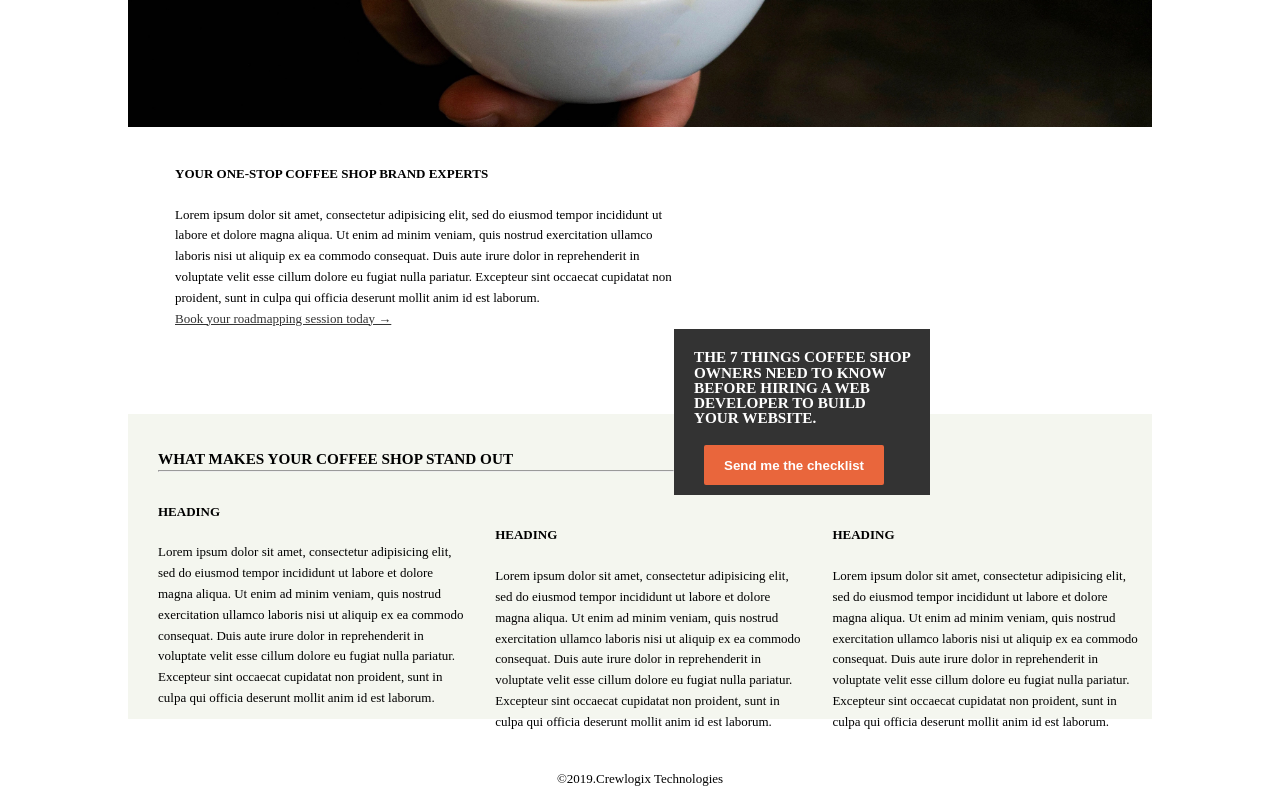
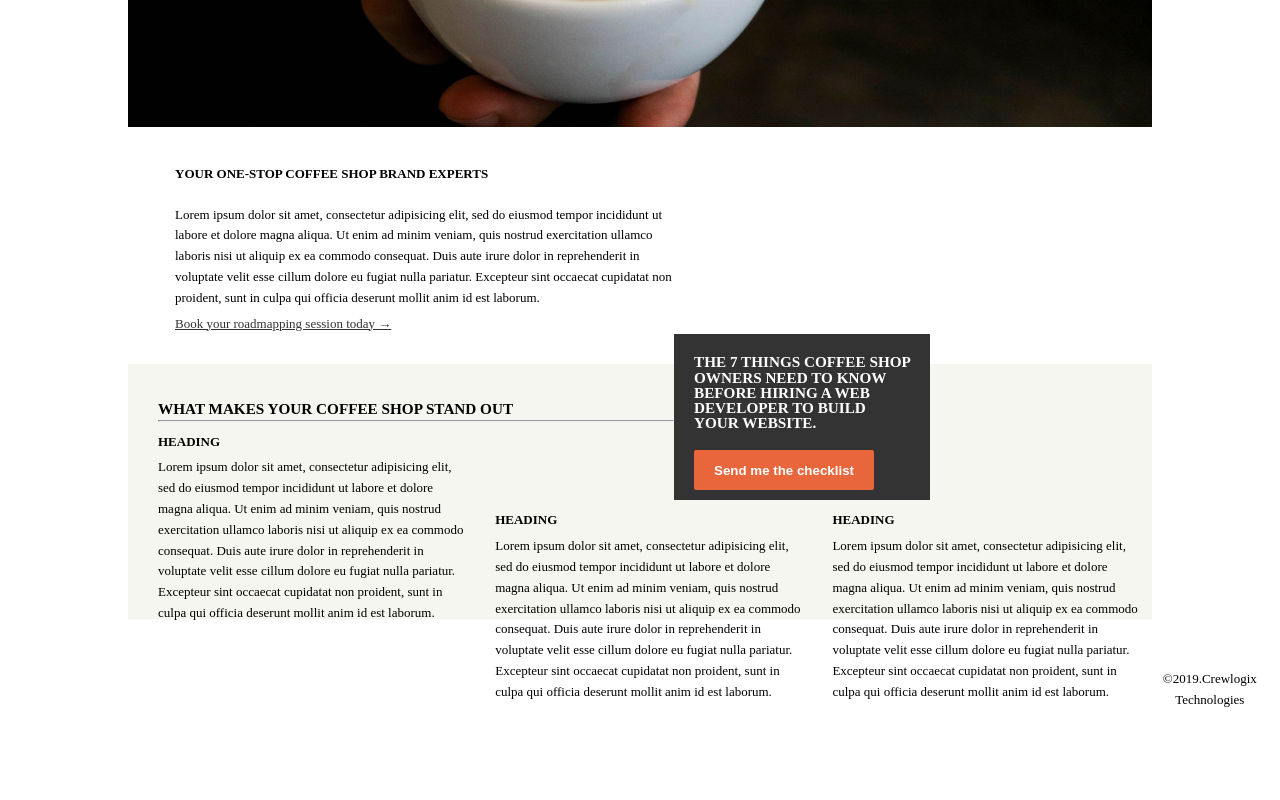
Before and after one commit to anoor86/SAAS-LESS-Assignment, a website: page index.html in a window 1280 px wide. Shown: the part 433-1233 px from the top of the page. After the commit the page ends 1153 px from the top, so only its background shows below. Drawn offline with Linux system fonts and the light colour scheme.

Commit message:
minor tweaks in styling

```diff
--- a/css/app.scss
+++ b/css/app.scss
@@ -14,6 +14,7 @@ $image-margin:10%;
 $capitalize:uppercase;
 $m-20:20px;
 $m-30:30px;
+$h-250:250px;
 $h-300:300px;
 
 * {
@@ -70,9 +71,12 @@ nav {
         text-transform: $capitalize;
         margin-bottom: $m-20;
     }
-    a {
-        color: $grey-color;
-    }
+    p {
+        margin-top: 5px;
+        a {
+            color: $grey-color;
+         }
+   }
 }
 
 .call-to-action {
@@ -93,7 +97,7 @@ nav {
         background-color:$orange-color;
         border-radius: 2px;
         color: $white-color;
-        margin-left: $m-30;
+        margin-left: $m-20;
         border: none;
         height: 40px;
         margin-bottom: 10px;
@@ -106,12 +110,12 @@ nav {
 
 
 .widgets {
-    margin-top: 250px;
-    height: $h-300;
+    margin-top: 200px;
+    height: $h-250;
     background-color: $container-bg-color;
     margin-left: $image-margin;
     margin-right: $image-margin;
-    margin-bottom: $m-20;
+    margin-bottom: 5px;
     padding-top: 5px;
 
     hr {
@@ -128,13 +132,13 @@ nav {
         width: 30%;
         float: left;
         box-sizing: border-box;
-        margin-top: $m-30;
+        margin-top: 10px;
         margin-left: $m-30;
         h4 {
             text-transform: $capitalize;
         }
         p {
-            margin-top: $m-20;
+            margin-top: 5px;
         }
     }
 
```
Also changed, not shown: app.css, 1 other file.
